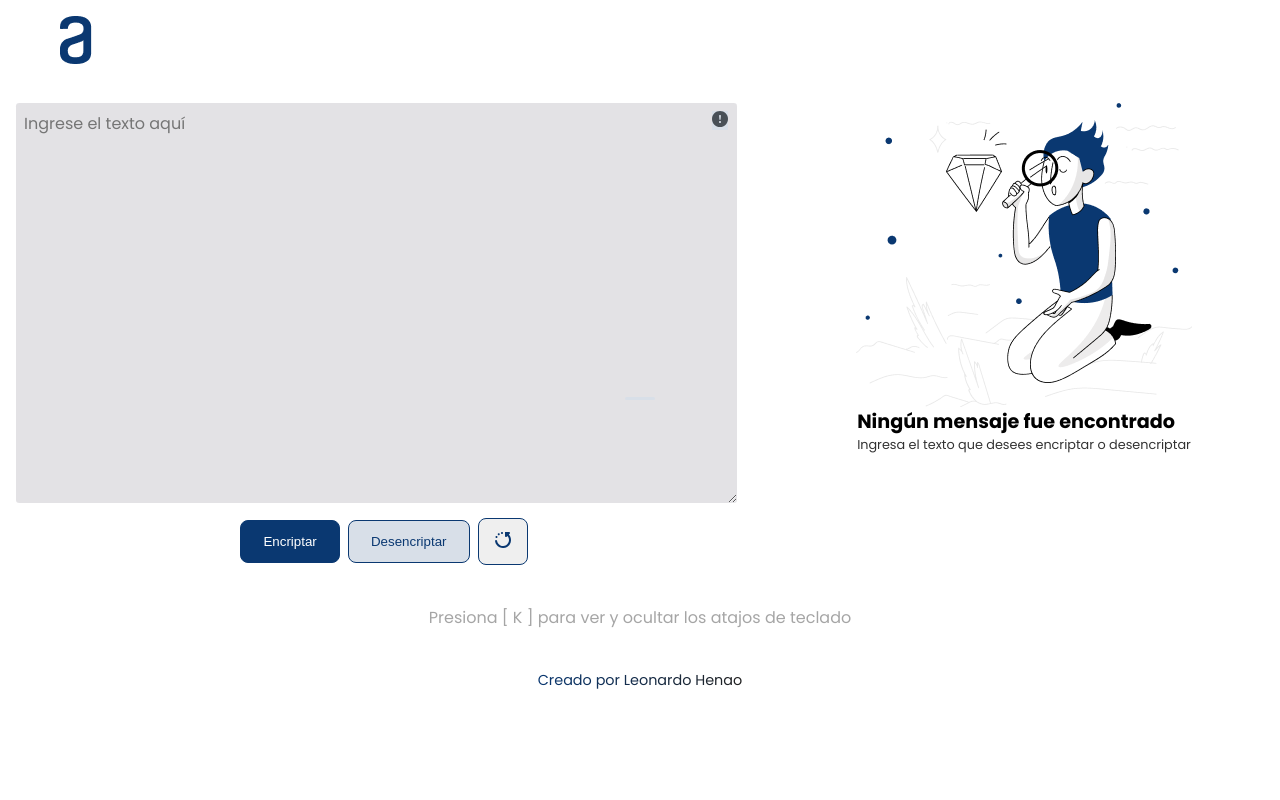
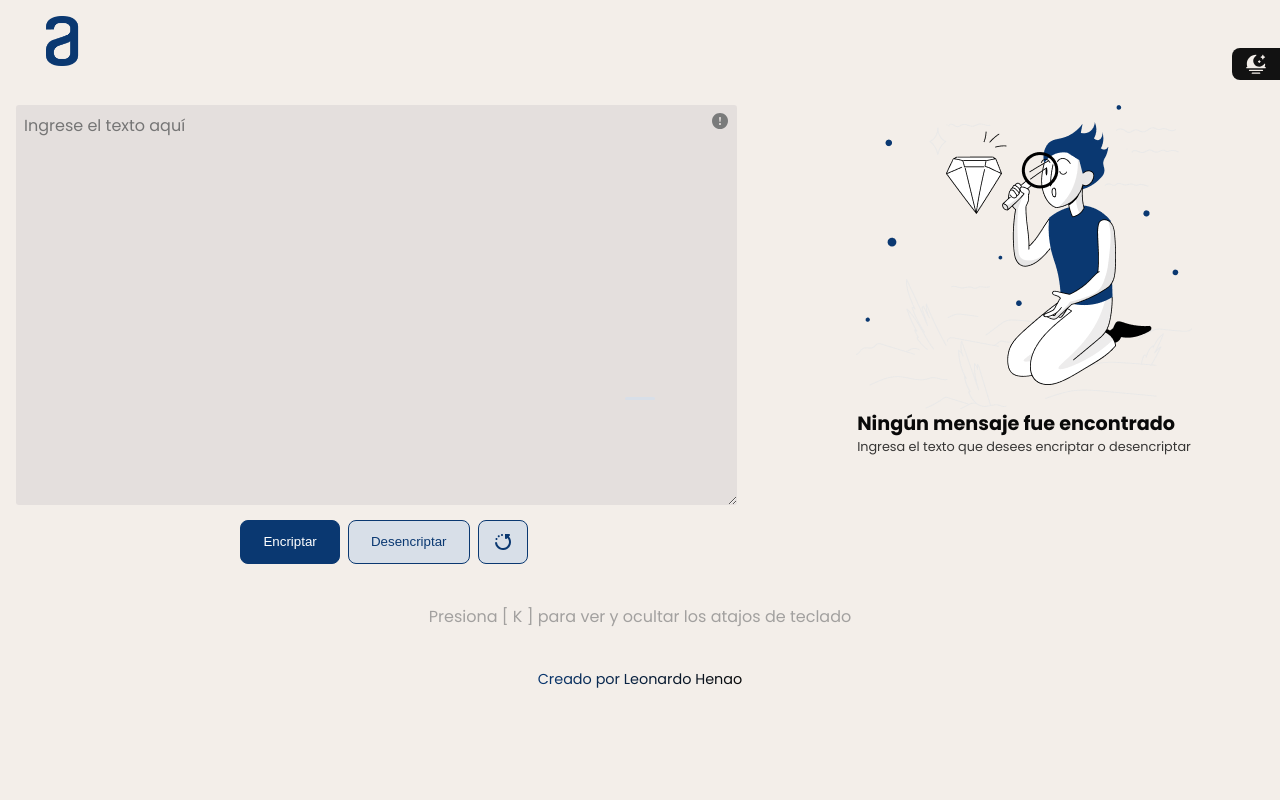
Before and after one commit to Leonardo-Henao/alura-oracle-challenge, a plain HTML site: page index.html in a window 1280 px wide. Shown: the top 800 px of the page. Drawn offline with Linux system fonts and the light colour scheme.

Commit message:
Feat: Se agrego y configuro sistema para cambio de tema (light/dark). Refac: Se elimino imagen sin utilizar

```diff
--- a/index.html
+++ b/index.html
@@ -9,10 +9,10 @@
     <title>Encriptador - Leonardo Henao - Alura</title>
     <link rel="stylesheet" href="style.css" />
   </head>
-
-  <body>
+  <body theme="light">
+    <button id="btn_theme" onclick="changeTheme()"></button>
     <nav>
-      <img src="images/Logo.png" alt="Logo alura" />
+      <img src="images/Logo@2x.png" alt="Logo alura" />
     </nav>
     <main>
       <div id="section_entry">
--- a/script.js
+++ b/script.js
@@ -69,7 +69,7 @@ const decrypt = () => {
 
 /**
  * Set result to TexAreaOutput
- * @param [string] text to show
+ * @param result [string] text to show
  */
 const setResultToTextAreaOutput = (result) => {
   texAreaOutput.value = result;
@@ -134,6 +134,28 @@ const getTextAreaValue = () => texAreaEntry.value.toString().toLowerCase();
  * @returns [boolean] with value if empty or not
  */
 const textAreaIsEmpty = () => !texAreaEntry.value.length > 0;
+
+/**
+ * Check theme in localStorage
+ */
+const checkTheme = () => {
+  const valueLocal = localStorage.getItem('t');
+  valueLocal != undefined && document.body.setAttribute('theme', valueLocal);
+};
+
+/**
+ * Change theme
+ */
+const changeTheme = () => {
+  const theme = document.body.getAttribute('theme');
+  if (theme === 'light') {
+    document.body.setAttribute('theme', 'dark');
+    localStorage.setItem('t', 'dark');
+  } else {
+    document.body.setAttribute('theme', 'light');
+    localStorage.setItem('t', 'light');
+  }
+};
 
 /**
  * Show a toast message
@@ -223,3 +245,5 @@ const appendChildTooltips = () => {
 setTimeout(() => {
   getById('transitions-anim').style.display = 'none';
 }, 6300);
+
+checkTheme();
--- a/style.css
+++ b/style.css
@@ -3,7 +3,15 @@
 :root {
   --cl-primary: #0a3871;
   --cl-secondary: #d8dfe8;
-  --cl-bg-secondary: rgb(163, 158, 168, 0.3);
+  --cl-bg-secondary: rgb(163, 158, 168, 0.2);
+
+  --bg-light: #f3eee9;
+  --bg-dark: #121212;
+
+  --font-light: #090909;
+  --font-dark: #f3eee9;
+
+  --cl-font: #212121;
 }
 
 * {
@@ -16,14 +24,55 @@ body {
   font-family: 'Poppins', sans-serif;
 }
 
+body[theme='dark'] {
+  --cl-font: var(--font-dark);
+
+  background-color: var(--bg-dark);
+  color: var(--font-dark);
+}
+
+body[theme='light'] {
+  --cl-font: var(--font-light);
+
+  background-color: var(--bg-light);
+  color: var(--font-light);
+}
+
+main {
+  padding: 1rem;
+  display: flex;
+  flex-direction: column;
+  flex-wrap: wrap;
+  gap: 2rem;
+}
+
+aside {
+  width: 100%;
+}
+
+nav {
+  padding: 1rem 0;
+}
+
+nav img {
+  max-height: 50px;
+}
+
 textarea {
   font-size: 1rem;
   font-family: 'Poppins', sans-serif;
+  padding: 0.5rem;
+  border-radius: 0.2rem;
+  width: 98%;
+  height: 30vh;
+  border: none;
+
+  color: var(--cl-font);
+  background-color: var(--cl-bg-secondary);
 }
 
-nav,
-main {
-  padding: 1rem;
+button {
+  cursor: pointer;
 }
 
 .key_button_tooltip {
@@ -38,32 +87,32 @@ main {
   font-size: 0.8rem;
 }
 
-main {
-  display: flex;
-  flex-direction: column;
-  flex-wrap: wrap;
-  gap: 2rem;
+#btn_theme {
+  position: fixed;
+  top: 3rem;
+  right: 0;
+  z-index: 10;
+
+  width: 3rem;
+  height: 2rem;
+
+  border: none;
+  border-radius: 0.5rem 0 0 0.5rem;
+
+  background-image: url('./images/sun-fog-svgrepo-com.svg');
+  background-size: 1.4rem;
+  background-repeat: no-repeat;
+  background-position: center;
 }
 
-textarea {
-  padding: 0.5rem;
-  border-radius: 0.2rem;
-  width: 98%;
-  height: 30vh;
-  border: none;
+body[theme='dark'] #btn_theme {
+  background-image: url('./images/sun-fog-svgrepo-com.svg');
+  background-color: var(--bg-light);
 }
 
-aside {
-  width: 100%;
-}
-
-#text_to_convert {
-  color: var(--cl-primary);
-  background-color: var(--cl-bg-secondary);
-}
-
-#text_from_convert {
-  background-color: var(--cl-secondary);
+body[theme='light'] #btn_theme {
+  background-image: url('./images/moon-fog-svgrepo-com.svg');
+  background-color: var(--bg-dark);
 }
 
 #section_entry {
@@ -72,17 +121,16 @@ aside {
 
 #btn_message_info {
   position: absolute;
-  color: gray;
+  background-color: transparent;
+  filter: contrast(0.1);
   top: 0.5rem;
   right: 1.5rem;
   border: none;
-  cursor: pointer;
 }
 
 #section_entry .buttons {
   display: flex;
   justify-content: center;
-  align-items: center;
   gap: 0.5rem;
   margin-top: 0.5rem;
 }
@@ -103,24 +151,28 @@ aside {
 #btn_clean:hover,
 #btn_copy:hover {
   box-shadow: 1px 1px 4px var(--cl-primary);
-  cursor: pointer;
 }
 
-#section_entry button:nth-child(1) {
+#btn_encrypt {
   background-color: var(--cl-primary);
   color: white;
 }
 
-#section_entry button:nth-child(2) {
+#btn_dencrypt,
+#btn_clean,
+#btn_copy {
   background-color: var(--cl-secondary);
   color: var(--cl-primary);
 }
 
-#section_entry button:nth-child(3) {
+#btn_clean {
+  display: flex;
+  justify-content: center;
+  align-items: center;
   padding: 0.8rem 1rem;
 }
 
-#section_entry button:nth-child(3) img {
+#btn_clean img {
   width: 1rem;
 }
 
@@ -185,10 +237,12 @@ aside #no_data h3 {
 #section_output {
   display: none;
   flex-direction: column;
-  gap: 1rem;
+  gap: 0.5rem;
 }
 
 #btn_copy {
+  width: fit-content;
+  margin: 0 auto;
   color: var(--cl-primary);
 }
 
@@ -227,7 +281,7 @@ transitions-anim {
 
   content: '';
   width: 100vw;
-  height: 50vh;
+  height: 50dvh;
   position: absolute;
   transition: all 0.2s ease-in-out;
   left: 0;
@@ -289,7 +343,7 @@ footer {
   margin-top: 2rem;
 
   color: var(--cl-primary);
-  background-image: linear-gradient(to right, var(--cl-primary), #212121);
+  background-image: linear-gradient(to right, var(--cl-primary), var(--cl-font));
   background-clip: text;
   -webkit-background-clip: text;
   -webkit-text-fill-color: transparent;
```
Also changed, not shown: images/Logo.png (deleted), images/moon-fog-svgrepo-com.svg (added), images/sun-fog-svgrepo-com.svg (added).
